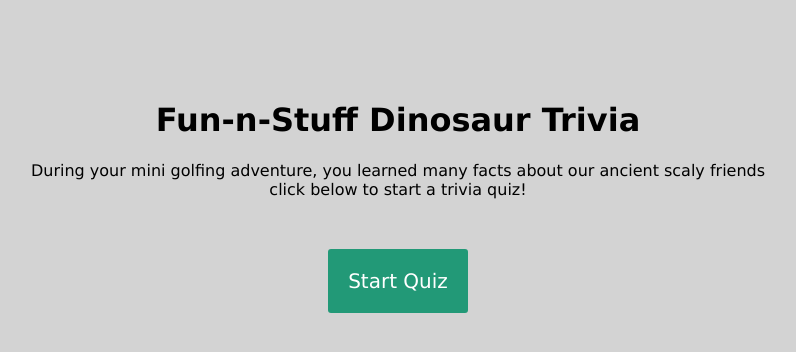
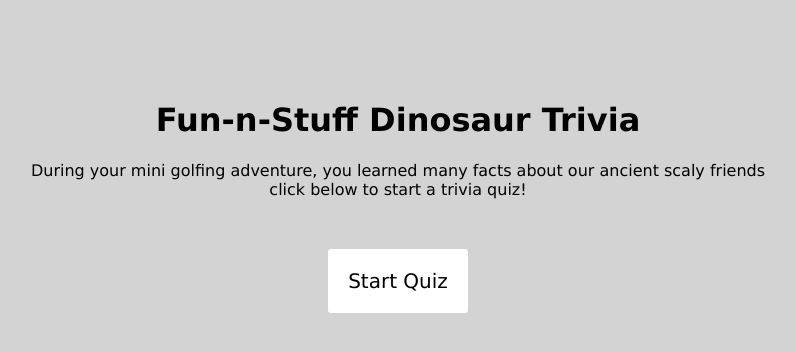
Before and after one commit to bad-data/web-quiz, a Flask app: page /index in a window 1280 px wide, with the pointer over the restyled element. Shown: the top 352 px of the page, without its empty margins (242-1038 px from the left). Run offline with Flask 2, Linux system fonts and the light colour scheme.

Commit message:
upgraded

```diff
--- a/mysite/templates/index.html
+++ b/mysite/templates/index.html
@@ -25,6 +25,12 @@
             cursor: pointer;
             margin-bottom: 20px;
         }
+
+        .triviaButton:hover {
+            background-color: white;
+            color: black
+        }
+
     </style>
     <body >
         <br><br><br><br>
```
